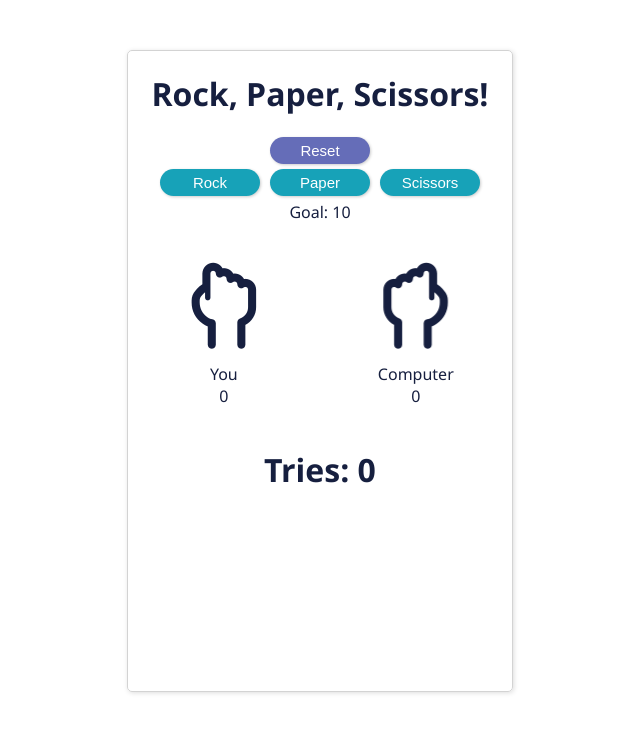
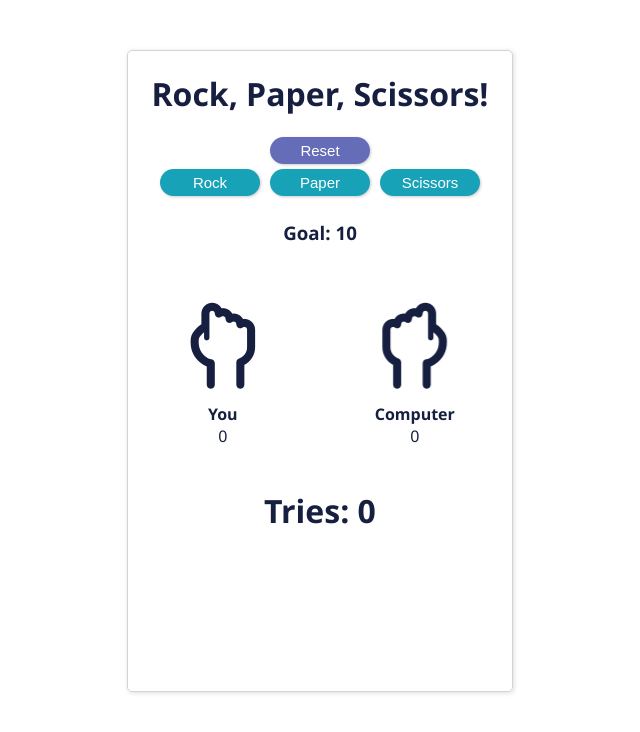
Before and after one commit to TonyADI/rock-paper-scissors, a React (Create React App) app: page / in a window 1280 px wide. Shown: the top 732 px of the page, without its empty margins (320-960 px from the left). Built offline with nearby package versions, Linux system fonts and the light colour scheme.

Commit message:
added confirm prompt to restart game on players input

```diff
--- a/src/Components/App/App.css
+++ b/src/Components/App/App.css
@@ -14,6 +14,10 @@
 
 div h1{
   transition: color 0.5s;
+}
+
+div#game-container h4{
+  margin: auto !important;
 }
 
 .App-logo {
--- a/src/Components/App/App.js
+++ b/src/Components/App/App.js
@@ -40,16 +40,16 @@ const App = () => {
     if(player && opposition){
       if((player === 'Rock' && opposition === 'Scissors') || (player === 'Paper' && opposition === 'Rock') ||
       (player === 'Scissors' && opposition === 'Paper')){
-        setResults('Winner!!');
+        setResults('Winner!');
         setColor('#28a745')
         setCurrentWins(currentWins + 1);
       }
       else if(player === opposition){
-        setResults('Draw!!')
+        setResults('Draw')
         setColor('#ffc107')
       }
       else{
-        setResults('Loser!!');
+        setResults('Loser!');
         setColor('#dc3545')
         setOppositionWins(oppositionWins + 1);
       }
@@ -70,11 +70,15 @@ const App = () => {
 
   useEffect(() => {
     if(currentWins === (challenge*10)){
-      alert('You Won!');
-      setChallenge(challenge + 1)
+      const ans = window.confirm('You Won! Keep texting your luck?');
+      if(ans){
+        setChallenge(challenge + 1);
+      }else{
+        newGame();
+      }
     }
     else if(oppositionWins === (challenge*10)){
-      alert('You Lose!');
+      alert('You Lose! Better luck next time.');
       newGame();
     }
   }, [currentWins, oppositionWins])
@@ -84,17 +88,17 @@ const App = () => {
         <h1>Rock, Paper, Scissors!</h1>
         <div><button className="reset button" onClick={newGame}>Reset</button></div>
         {choices.map(choice => <Choice key={choices.indexOf(choice)} name={choice} onClick={handleClick} disabled={disabled}/>)}
-        <div>Goal: {challenge*10}</div>
+        <div><h3>Goal: {challenge*10}</h3></div>
         <div id="game-container">
           <div className="fists-container">
             <i class='far fa-hand-rock' id='player' style={{fontSize:'86px'}}></i>
-            <div>You</div>
+            <div><h4>You</h4></div>
             <div>{player}</div>
             <div>{currentWins}</div>
           </div>
           <div className="fists-container">
             <i class='far fa-hand-rock' id='opposition' style={{fontSize:'86px'}}></i>
-            <div>Computer</div>
+            <div><h4>Computer</h4></div>
             <div>{opposition}</div>
             <div>{oppositionWins}</div>
           </div>
```
